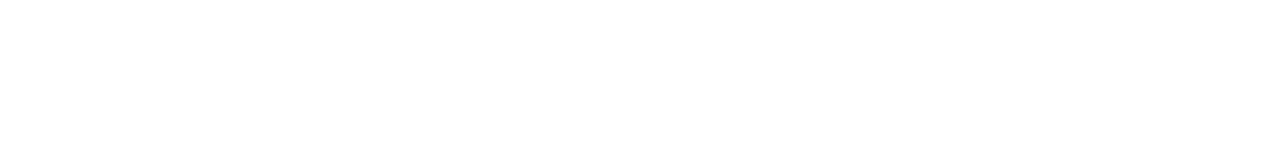
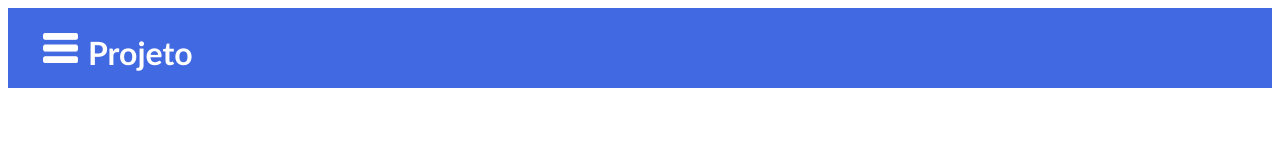
Before and after one commit to AliceMeneses/desafio-decola, a plain HTML site: page index.html in a window 1280 px wide. Drawn offline with Linux system fonts and the light colour scheme.

Commit message:
Adicionar menu e seu estilo

```diff
--- a/index.html
+++ b/index.html
@@ -1,10 +1,17 @@
 <!DOCTYPE html>
 <html lang="pt-br">
+
 <head>
     <meta charset="UTF-8">
     <title>Vende Imóveis</title>
+    <link href="main.css" rel="stylesheet">
 </head>
+
 <body>
+    <header id="menu">
+            <img id="icone-menu" src="imagem/icone-menu.png" />
+            <h1 id="titulo">Projeto</h1>
+    </header>
+</body>
 
-</body>
 </html>
--- /dev/null
+++ b/main.css
@@ -0,0 +1,18 @@
+#menu {
+    display: flex;
+    flex-direction: row;
+    justify-content: flex-start;
+    background-color: #4169E1;
+}
+
+#icone-menu {
+    height: 30px;
+    width: 35px;
+    margin: 25px 10px 25px 35px;
+}
+
+#titulo {
+    margin: 25px 0 15px 0;
+    color: white;
+    font-family: 'Trebuchet MS';
+}
```
